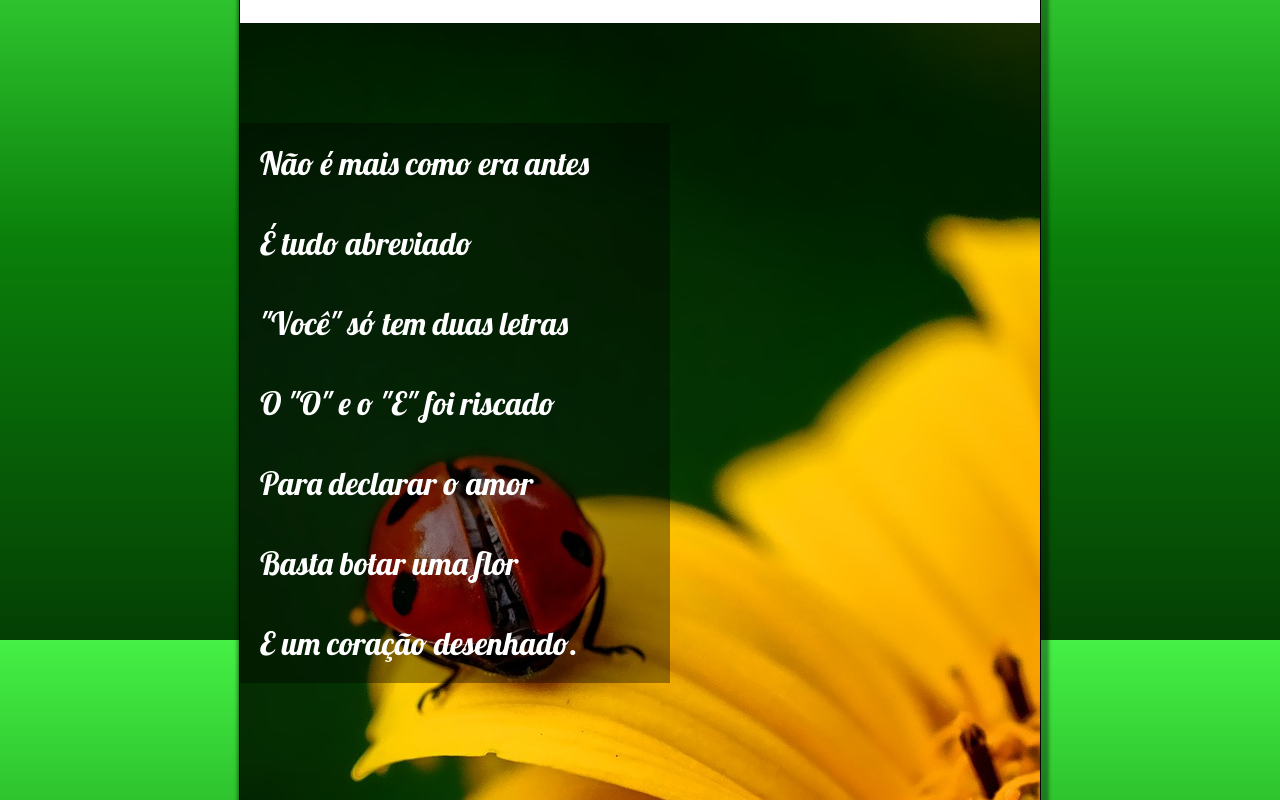
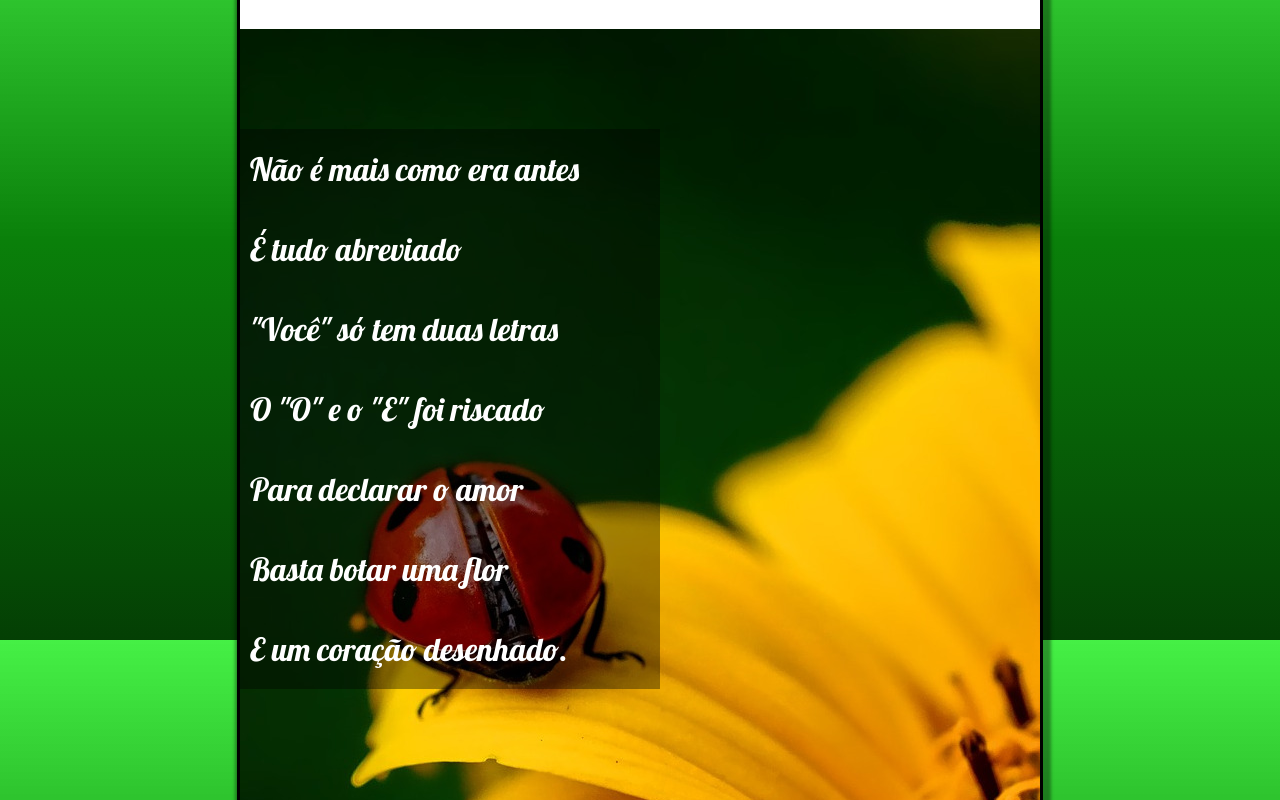
Before and after one commit to matheus369k/Site-Cordel, a plain HTML site: page index.html in a window 1280 px wide. Shown: the part 960-1760 px from the top of the page. Drawn offline with Linux system fonts and the light colour scheme.

Commit message:
Add files via upload

```diff
--- a/css/style.css
+++ b/css/style.css
@@ -1,13 +1,14 @@
 body{
     background-attachment: fixed;
     background-image: linear-gradient(to top, rgb(4, 63, 4), rgb(10, 128, 10), rgba(17, 236, 17, 0.781));
+    margin: auto;
     padding: 0px;
-    margin: auto;
 }
 
 @import url('https://fonts.googleapis.com/css2?family=Lilita+One&family=Lobster&display=swap');
 
 header{
+    border: 3px solid;
     font-size: 22px;
     text-align: center;
     padding: 50px 0px;
@@ -17,9 +18,8 @@ header{
 
 header,
 main{
-    border: 1px solid;
+    margin: auto;
     max-width: 800px;
-    margin: auto;
     box-shadow: 3px 4px 3px 5px rgba(0, 0, 0, 0.37);
     min-width: 420px;
 }
@@ -39,6 +39,7 @@ header > p > a{
 }
 
 main{
+    border: 3px solid;
     background-color: white ;
 }
 
@@ -53,7 +54,7 @@ main > p{
 
 div > p{
     max-width: 410px;
-    padding-left: 20px;
+    padding-left: 10px;
     margin: 0px 0px 80px 0px;
     color: white ;
     background-color: rgba(0, 0, 0, 0.37);
```
